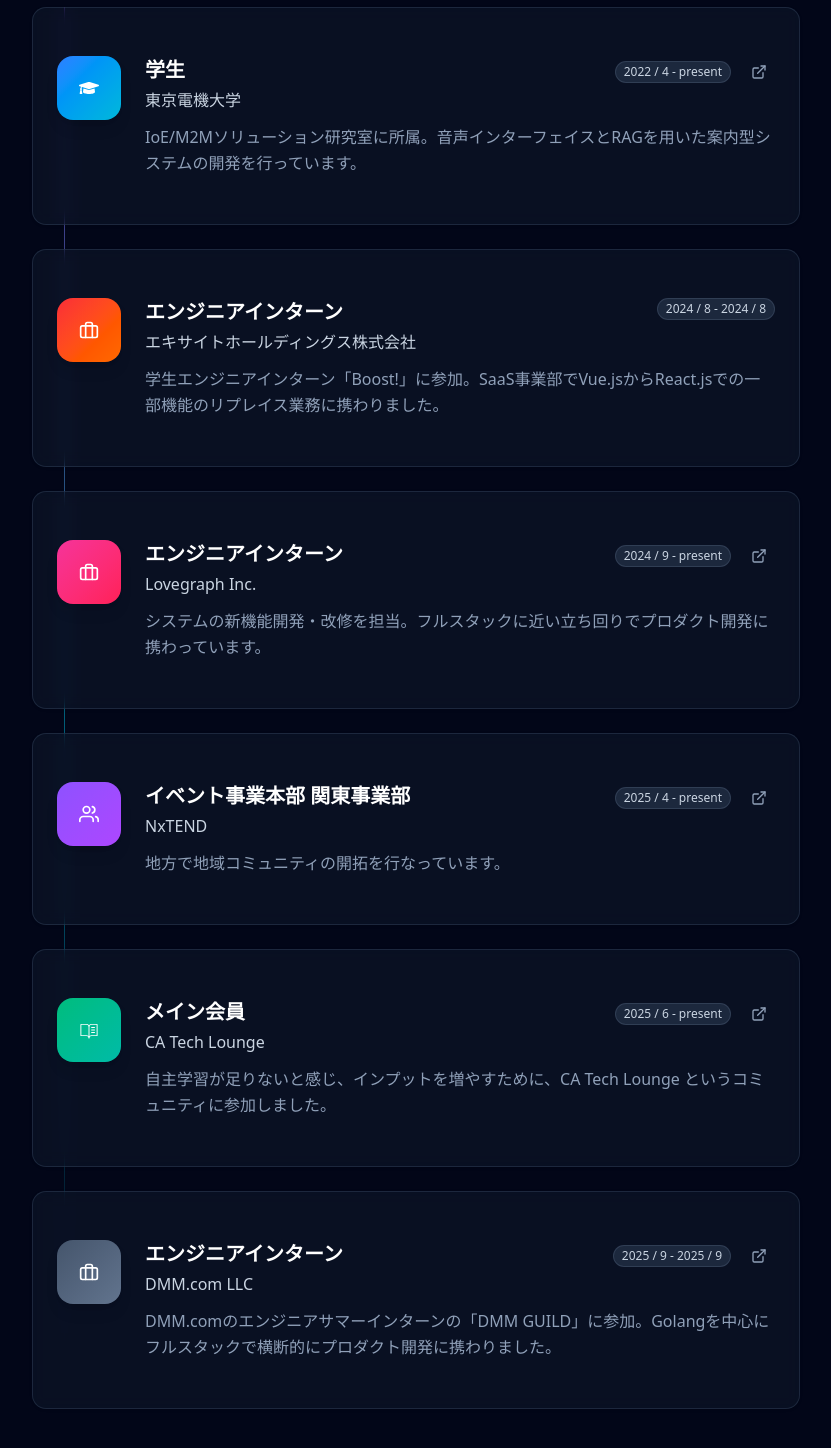
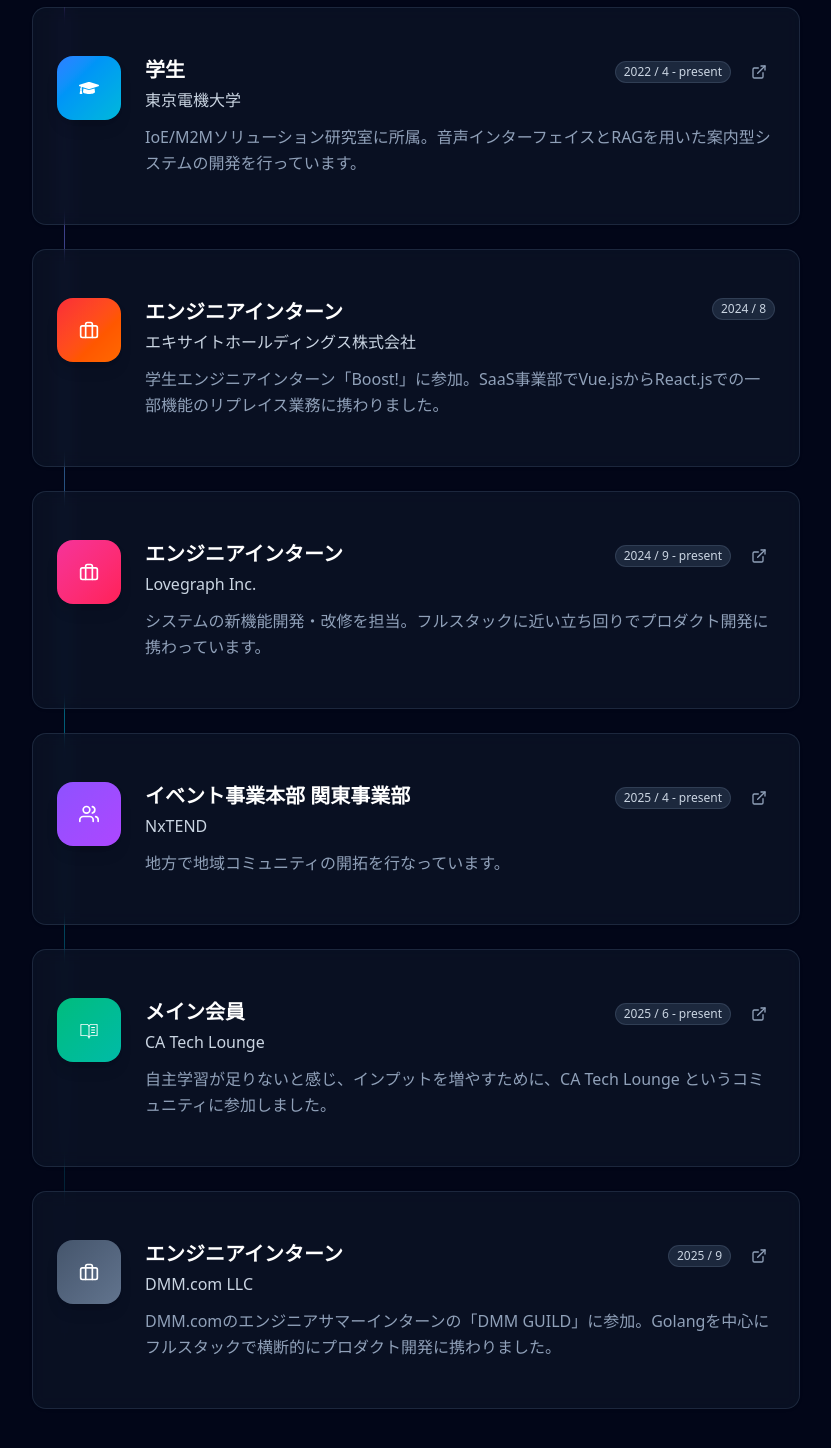
Before and after one commit to ruribou/profile, a Next.js app: page / in a window 1280 px wide. Shown: the part 1621-3069 px from the top of the page, without its empty margins (224-1055 px from the left). Built offline with nearby package versions, Linux system fonts and the light colour scheme.

Commit message:
fix: update 1-month career entries to single-date period format
Co-authored-by: ruribou <120112993+ruribou@users.noreply.github.com>

```diff
--- a/src/app/components/CareerSection.tsx
+++ b/src/app/components/CareerSection.tsx
@@ -18,7 +18,7 @@ const careerData = [
     url: "https://www.kamlab.rd.dendai.ac.jp",
   },
   {
-    period: "2024 / 8 - 2024 / 8",
+    period: "2024 / 8",
     title: "エンジニアインターン",
     organization: "エキサイトホールディングス株式会社",
     description:
@@ -56,7 +56,7 @@ const careerData = [
     url: "https://www.cyberagent.co.jp/careers/special/students/tech_lounge/",
   },
   {
-    period: "2025 / 9 - 2025 / 9",
+    period: "2025 / 9",
     title: "エンジニアインターン",
     organization: "DMM.com LLC",
     description:
```
Also changed, not shown: 1 other file (tests, documents, lock files or other folders).
